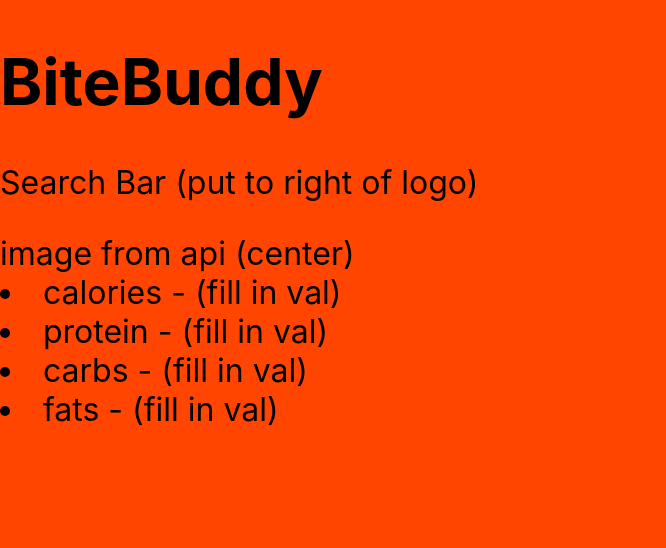
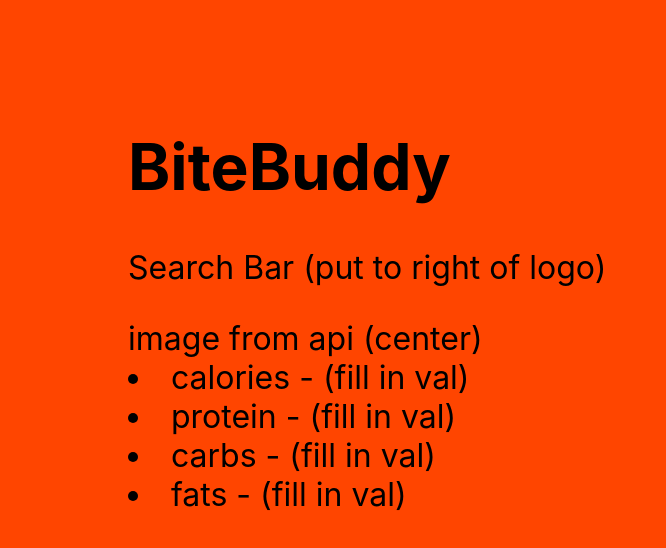
Before and after one commit to Kaleidoscopee/buddy-bites, a React (Create React App) app: page / in a window 1280 px wide. Shown: the top 548 px of the page, without its empty margins (0-666 px from the left). Built offline with nearby package versions, Linux system fonts and the light colour scheme.

Commit message:
updated css margin

```diff
--- a/src/index.css
+++ b/src/index.css
@@ -1,5 +1,5 @@
 body {
-  margin: 0;
+  margin: 10%;
   font-family: -apple-system, BlinkMacSystemFont, 'Segoe UI', 'Roboto', 'Oxygen',
     'Ubuntu', 'Cantarell', 'Fira Sans', 'Droid Sans', 'Helvetica Neue',
     sans-serif;
@@ -7,7 +7,7 @@ body {
   -moz-osx-font-smoothing: grayscale;
   flex: auto;
   flex-direction: row;
-  justify-content: center;
+  justify-content: space-evenly;
   background-color: orangered;
   font-size: 200%;
 }
```
